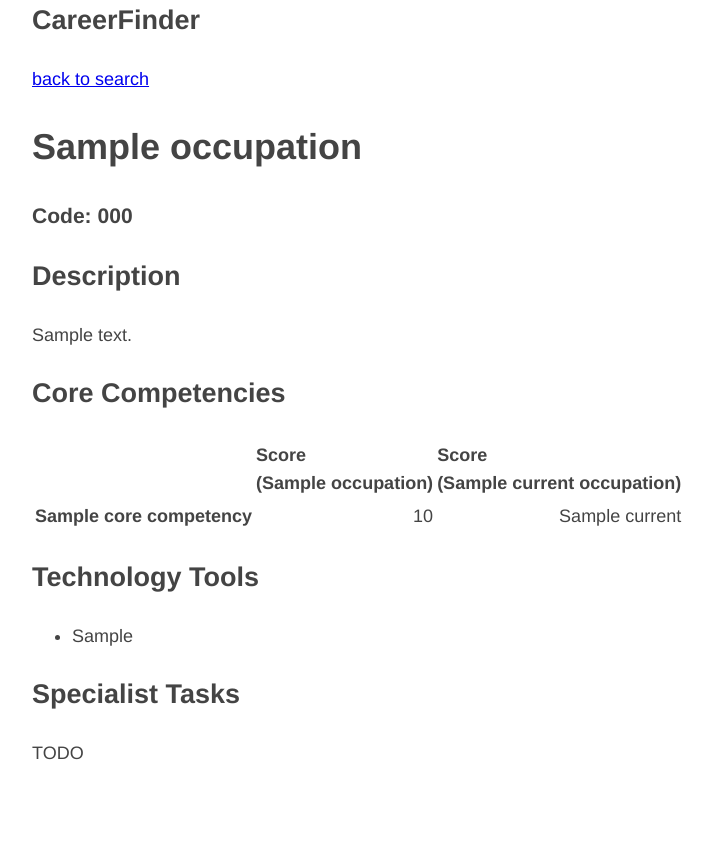
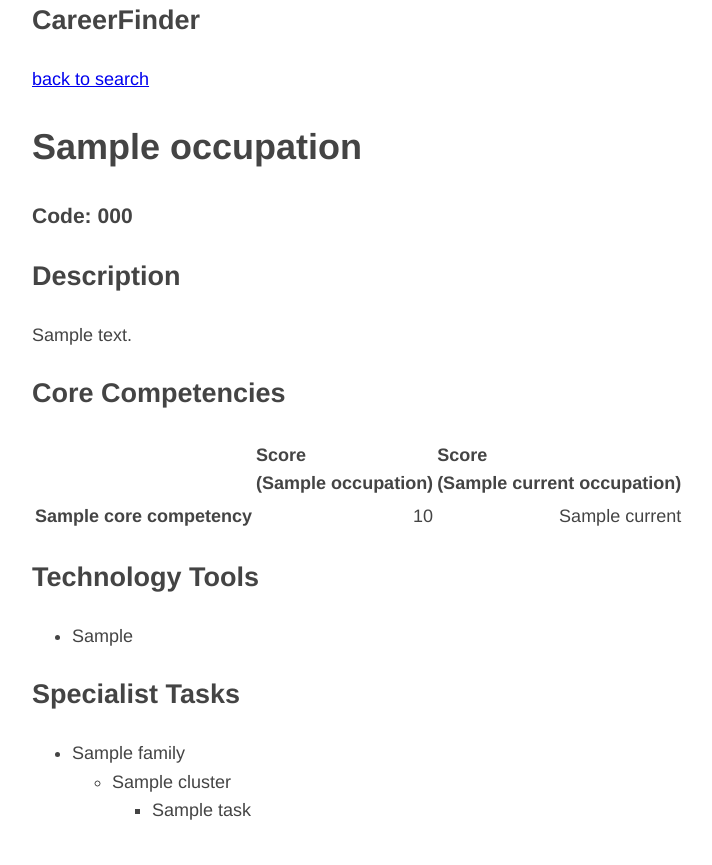
Before and after one commit to fryeb/jobs_data, a Flask app: template templates/detail.html in a window 1280 px wide. Shown: the part 41-906 px from the top of the page, without its empty margins (208-920 px from the left). Before the commit the page ends 801 px from the top, so only its background shows below. Run offline with Flask 2, Linux system fonts and the light colour scheme; the template is opened without the code that fills it: most values are stand-ins (such as "Sample title", 1, 10 or a date in 2020); some libraries are stand-ins or nearby versions.

Commit message:
Add specialist tasks.

```diff
--- a/app.py
+++ b/app.py
@@ -1,7 +1,7 @@
 #!/usr/bin/env python3
 
 from flask import Flask, request, render_template, jsonify
-from models import TITLE_TO_CODE, OCCUPATION_DESCRIPTIONS, OCCUPATION_CORE_COMPETENCIES, OCCUPATION_TECHNOLOGY_TOOLS
+from models import TITLE_TO_CODE, OCCUPATION_DESCRIPTIONS, OCCUPATION_CORE_COMPETENCIES, OCCUPATION_TECHNOLOGY_TOOLS, SPECIALIST_TASKS
 
 app = Flask(__name__)
 
@@ -57,13 +57,17 @@ def detail(code: int):
         else:
             core_competencies.append({'name': oc_comp.name, 'score': oc_comp.score})
 
+    # Specialist Tasks
+    task_cluster_families = SPECIALIST_TASKS[code]
+
     return render_template(
             'detail.html',
             occupation=occupation,
             core_competencies=core_competencies,
             technology_tools=technology_tools,
             current_occupation=current_occupation,
-            current_tech_tools=current_tech_tools)
+            current_tech_tools=current_tech_tools,
+            task_cluster_families=task_cluster_families)
 
 
 if __name__ == '__main__':
--- a/templates/detail.html
+++ b/templates/detail.html
@@ -61,5 +61,23 @@
 </ul>
 
 <h2> Specialist Tasks </h2>
-TODO
+<ul>
+{% for family, clusters in task_cluster_families.items() %}
+<li>
+	{{ family }}
+	<ul>
+	{% for cluster, tasks in clusters.items() %}
+	<li>
+		{{ cluster }}
+		<ul>
+		{% for task in tasks %}
+		<li> {{ task }} </li>
+		{% endfor %}
+		</ul>
+	</li>
+	{% endfor %}
+	</ul>
+</li>
+{% endfor %}
+</ul>
 {% endblock %}
```
Also changed, not shown: models.py (+18 -0 lines).
